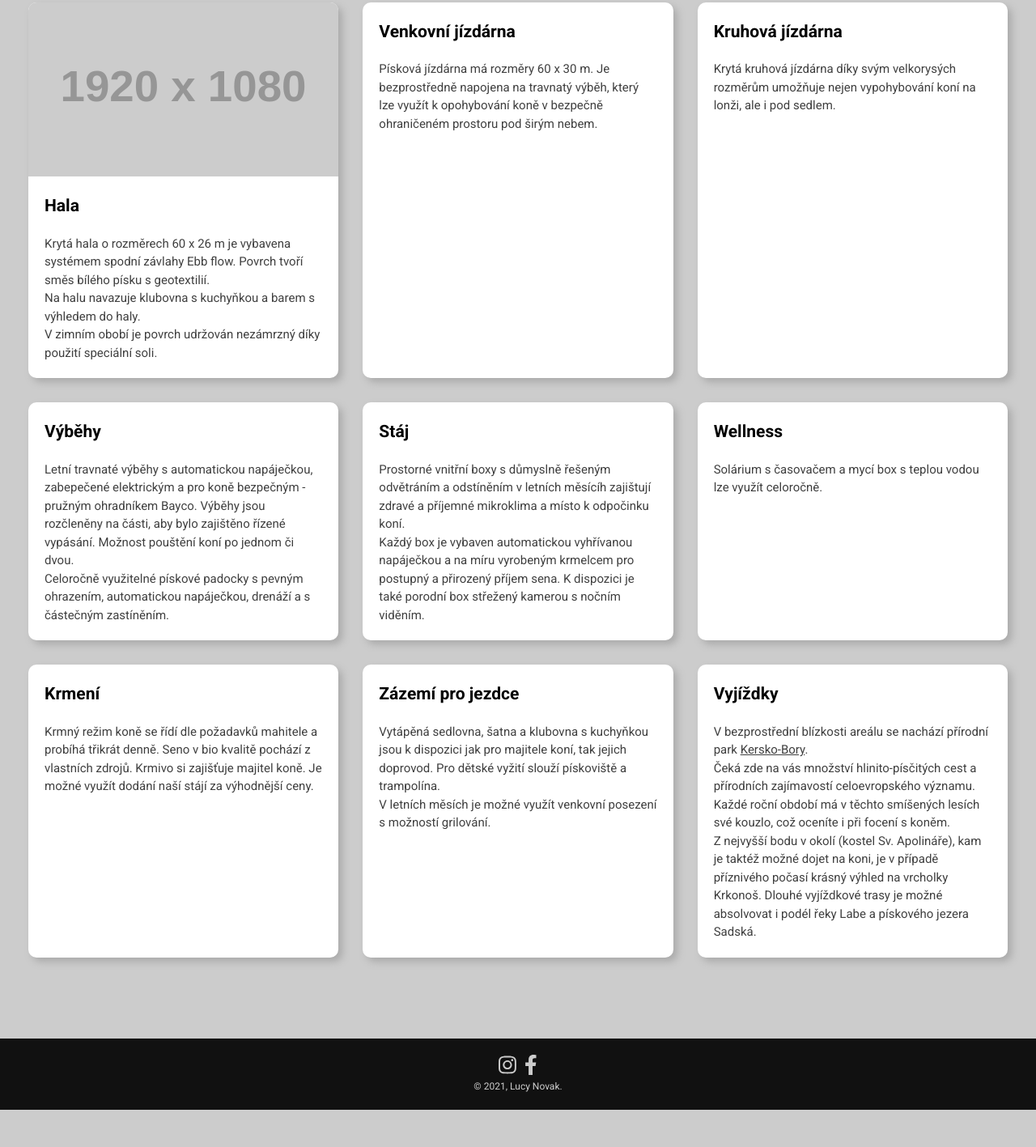
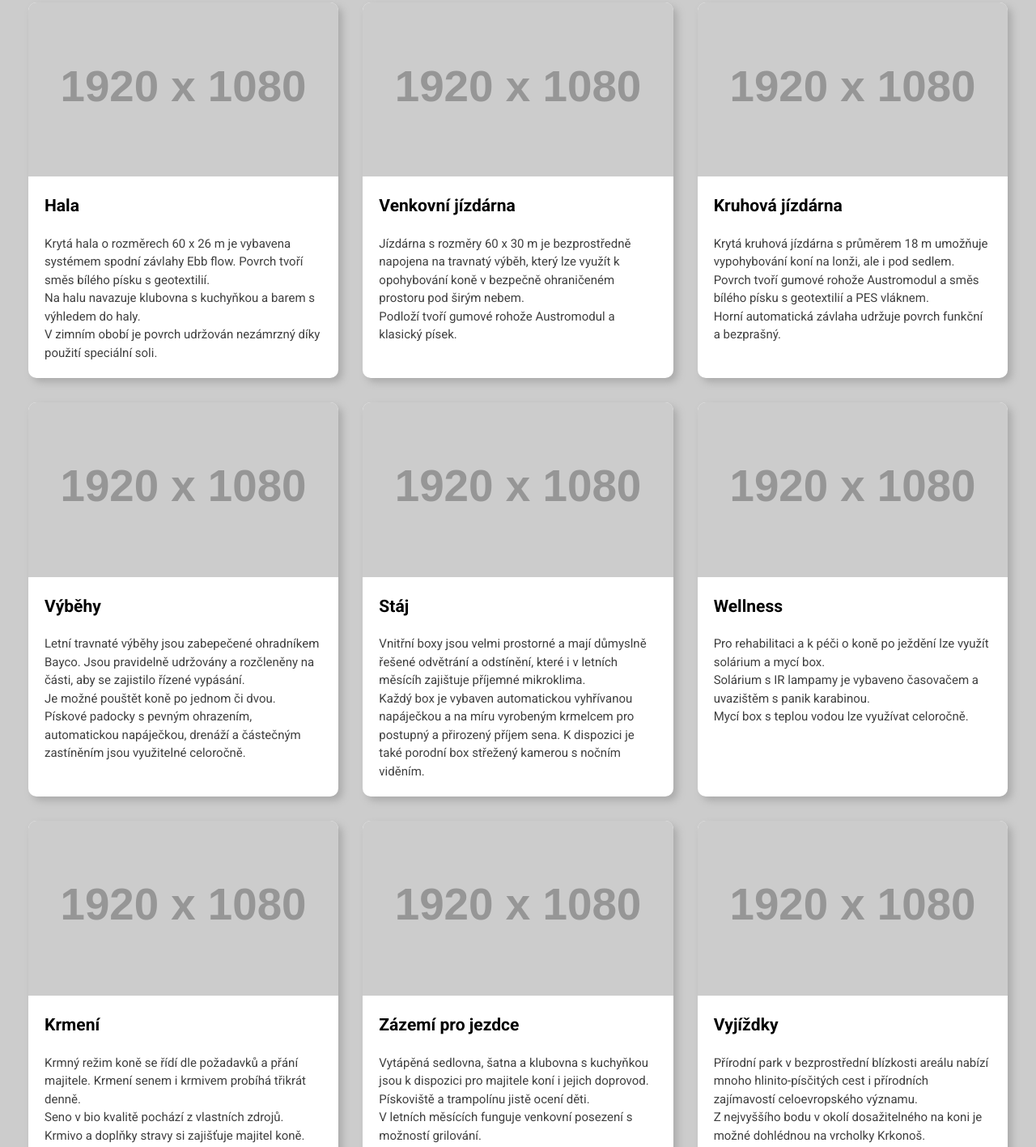
Before and after one commit to LucyNovak85/Zaverecny-projekt, an Eleventy site: page sluzby.html in a window 1280 px wide. Shown: the part 693-2110 px from the top of the page at 81% size. Before the commit the page ends 2064 px from the top, so only its background shows below. Built offline with nearby package versions, Linux system fonts and the light colour scheme; Eleventy itself is replaced by a stand-in of ours; files that its build step writes are made by us from their sources; placeholder pictures from the web are drawn by us.

Commit message:
sluzby, kontakt edit

```diff
--- a/sluzby.html
+++ b/sluzby.html
@@ -21,7 +21,7 @@ title: Staj Lindenhof
             <h2>Našim klientům nabízíme</h2>
             <ul class="services__blocks">
                 <li class="services__blocks-item">
-                    <img src="https://dummyimage.com/1920x1080/000/fff.jpg"  alt="Název obrázku">
+                    <img src="https://dummyimage.com/1920x1080/000/fff.jpg" alt="HALA">
                     <div>
                         <h3>Hala</h3>
                         <p>Krytá hala o rozměrech 60 x 26 m je vybavena systémem spodní závlahy Ebb flow. Povrch tvoří směs bílého písku s geotextilií.</p>
@@ -31,62 +31,79 @@ title: Staj Lindenhof
                 </li>
 
                 <li class="services__blocks-item">
+                    <img src="https://dummyimage.com/1920x1080/000/fff.jpg" alt="JÍZDÁRNA">
                     <div>
                         <h3>Venkovní jízdárna</h3>
-                        <p>Písková jízdárna má rozměry 60 x 30 m. Je bezprostředně napojena na travnatý výběh, který lze využít k opohybování koně v bezpečně ohraničeném prostoru pod širým nebem.</p>
+                        <p>Jízdárna s rozměry 60 x 30 m je bezprostředně napojena na travnatý výběh, který lze využít k opohybování koně v bezpečně ohraničeném prostoru pod širým nebem.</p>
+                        <p>Podloží tvoří gumové rohože Austromodul a klasický písek.</p>
                     </div>
                 </li>
 
                 <li class="services__blocks-item">
+                    <img src="https://dummyimage.com/1920x1080/000/fff.jpg" alt="KRUHOVKA">
                     <div>
                         <h3>Kruhová jízdárna</h3>
-                        <p>Krytá kruhová jízdárna díky svým velkorysých rozměrům umožňuje nejen vypohybování koní na lonži, ale i pod sedlem.</p>
+                        <p>Krytá kruhová jízdárna s průměrem 18 m umožňuje vypohybování koní na lonži, ale i pod sedlem.</p>
+                        <p>Povrch tvoří gumové rohože Austromodul a směs bílého písku s geotextilií a PES vláknem.</p>
+                        <p>Horní automatická závlaha udržuje povrch funkční a bezprašný.</p>
                     </div>
                 </li>
 
                 <li class="services__blocks-item">
+                    <img src="https://dummyimage.com/1920x1080/000/fff.jpg" alt="VÝBĚHY">
                     <div>
                         <h3>Výběhy</h3>
-                        <p>Letní travnaté výběhy s automatickou napáječkou, zabepečené elektrickým a pro koně bezpečným - pružným ohradníkem Bayco. Výběhy jsou rozčleněny na části, aby bylo zajištěno řízené vypásání. Možnost pouštění koní po jednom či dvou.</p>
-                        <p>Celoročně využitelné pískové padocky s pevným ohrazením, automatickou napáječkou, drenáží a s částečným zastíněním.</p>
+                        <p>Letní travnaté výběhy jsou zabepečené ohradníkem Bayco. Jsou pravidelně udržovány a rozčleněny na části, aby se zajistilo řízené vypásání.</p>
+                        <p>Je možné pouštět koně po jednom či dvou.</p>
+                        <p>Pískové padocky s pevným ohrazením, automatickou napáječkou, drenáží a částečným zastíněním jsou využitelné celoročně.</p>
                     </div>
                 </li>
 
                 <li class="services__blocks-item">
+                    <img src="https://dummyimage.com/1920x1080/000/fff.jpg" alt="BOXY">
                     <div>
                         <h3>Stáj</h3>
-                        <p>Prostorné vnitřní boxy s důmyslně řešeným odvětráním a odstíněním v letních měsícíh zajištují zdravé a příjemné mikroklima a místo k odpočinku koní.</p>
+                        <p>Vnitřní boxy jsou velmi prostorné a mají důmyslně řešené odvětrání a odstínění, které i v letních měsícíh zajištuje příjemné mikroklima.</p>
                         <p>Každý box je vybaven automatickou vyhřívanou napáječkou a na míru vyrobeným krmelcem pro postupný a přirozený příjem sena. K dispozici je také porodní box střežený kamerou s nočním viděním.</p>
                     </div>
                 </li>
 
                 <li class="services__blocks-item">
+                    <img src="https://dummyimage.com/1920x1080/000/fff.jpg" alt="WELLNESS">
                     <div>
                         <h3>Wellness</h3>
-                        <p>Solárium s časovačem a mycí box s teplou vodou lze využít celoročně.</p>
+                        <p>Pro rehabilitaci a k péči o koně po ježdění lze využít solárium a mycí box.</p>
+                        <p>Solárium s IR lampamy je vybaveno časovačem a uvazištěm s panik karabinou.</p>
+                        <p>Mycí box s teplou vodou lze využívat celoročně.</p>
                     </div>
                 </li>
 
                 <li class="services__blocks-item">
+                    <img src="https://dummyimage.com/1920x1080/000/fff.jpg" alt="KRMENÍ">
                     <div>
                         <h3>Krmení</h3>
-                        <p>Krmný režim koně se řídí dle požadavků mahitele a probíhá třikrát denně. Seno v bio kvalitě pochází z vlastních zdrojů. Krmivo si zajišťuje majitel koně. Je možné využít dodání naší stájí za výhodnější ceny.</p>
+                        <p>Krmný režim koně se řídí dle požadavků a přání majitele. Krmení senem i krmivem probíhá třikrát denně.</p>
+                        <p>Seno v bio kvalitě pochází z vlastních zdrojů. Krmivo a doplňky stravy si zajišťuje majitel koně.</p>
+                        <p>Je možné využít dodání naší stájí za výhodnější ceny viz. <a href="/cenik/">Ceník.</a></p>
                     </div>
                 </li>
 
                 <li class="services__blocks-item">
+                    <img src="https://dummyimage.com/1920x1080/000/fff.jpg" alt="ZÁZEMÍ">
                     <div>
                         <h3>Zázemí pro jezdce</h3>
-                        <p>Vytápěná sedlovna, šatna a klubovna s kuchyňkou jsou k dispozici jak pro majitele koní, tak jejich doprovod. Pro dětské vyžití slouží pískoviště a trampolína.</p>
-                        <p>V letních měsích je možné využít venkovní posezení s možností grilování.</p>
+                        <p>Vytápěná sedlovna, šatna a klubovna s kuchyňkou jsou k dispozici pro majitele koní i jejich doprovod.</p>
+                        <p>Pískoviště a trampolínu jistě ocení děti.</p>
+                        <p>V letních měsících funguje venkovní posezení s možností grilování.</p>
                     </div>
                 </li>
                 <li class="services__blocks-item">
+                    <img src="https://dummyimage.com/1920x1080/000/fff.jpg" alt="VYJÍŽĎKY">
                     <div>
                         <h3>Vyjíždky</h3>
-                        <p>V bezprostřední blízkosti areálu se nachází přírodní park <a href="https://www.hradistko-kersko.cz/volny-cas/naucna-stezka-bohumila-hrabala-/">Kersko-Bory</a>.</p>
-                        <p>Čeká zde na vás množství hlinito-písčitých cest a přírodních zajímavostí celoevropského významu. Každé roční období má v těchto smíšených lesích své kouzlo, což oceníte i při focení s koněm.</p>
-                        <p>Z nejvyšší bodu v okolí (kostel Sv. Apolináře), kam je taktéž možné dojet na koni, je v případě příznivého počasí krásný výhled na vrcholky Krkonoš. Dlouhé vyjíždkové trasy je možné absolvovat i podél řeky Labe a pískového jezera Sadská.</p>
+                        <p>Přírodní park <a href="https://www.hradistko-kersko.cz/volny-cas/naucna-stezka-bohumila-hrabala-/"></a>v bezprostřední blízkosti areálu nabízí mnoho hlinito-písčitých cest i přírodních zajímavostí celoevropského významu.</p>
+                        <p>Z nejvyššího bodu v okolí dosažitelného na koni je možné dohlédnou na vrcholky Krkonoš.</p>
+                        <p>Dlouhé vyjíždkové trasy vedou podél řeky Labe a pískového jezera Sadská.</p>
                     </div>
                 </li>
             </ul>
```
Also changed, not shown: kontakt.html (+3 -3 lines).
